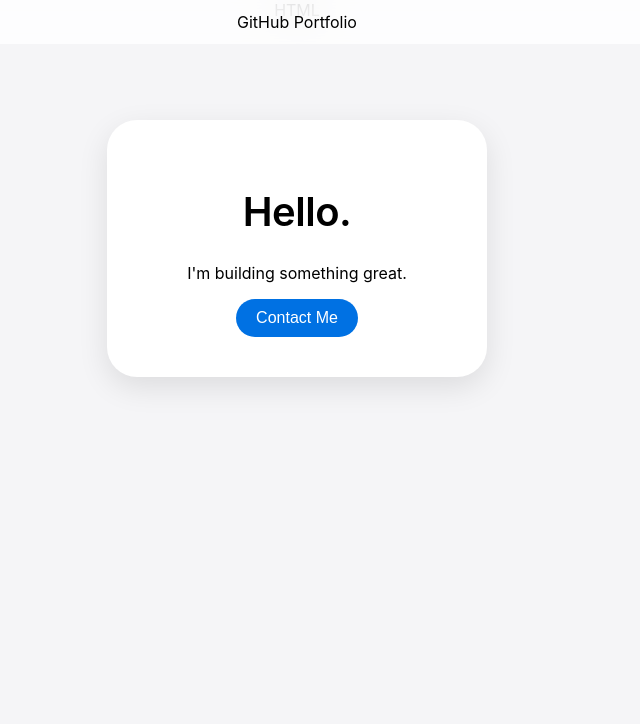
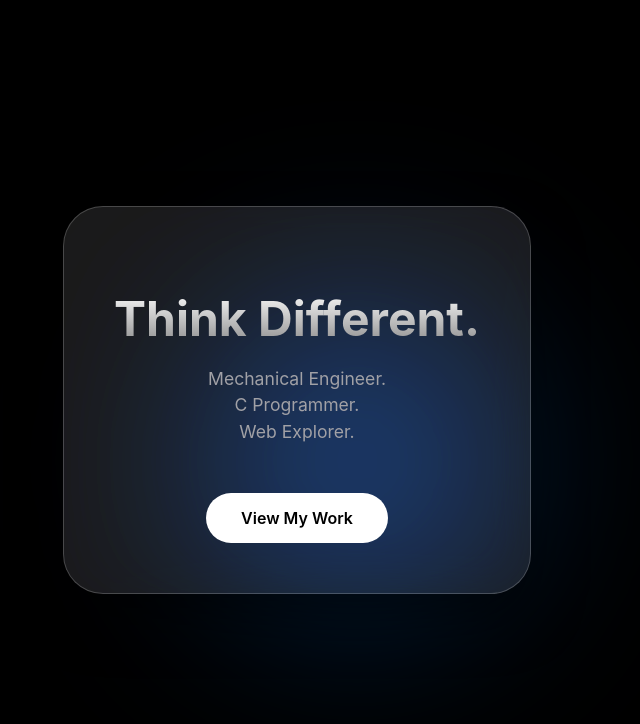
Before and after one commit to adhikrishnaZ/TESTPROJECT, a plain HTML site: page index.html in a window 1280 px wide. Shown: the whole page, without its empty margins (343-983 px from the left). Drawn offline with Linux system fonts and the light colour scheme.

Commit message:
Update index.html

```diff
--- a/index.html
+++ b/index.html
@@ -1,64 +1,103 @@
-HTML
 <!DOCTYPE html>
-<html>
+<html lang="en">
 <head>
-    <title>My Apple-Style Bio</title>
+    <meta charset="UTF-8">
+    <meta name="viewport" content="width=device-width, initial-scale=1.0">
+    <title>Creative Portfolio</title>
     <style>
-        body {
-            font-family: -apple-system, BlinkMacSystemFont, "Segoe UI", Roboto, Helvetica, Arial, sans-serif;
-            background-color: #f5f5f7; /* Apple's light gray background */
-            margin: 0;
-            display: flex;
-            flex-direction: column;
-            align-items: center;
+        :root {
+            --apple-blue: #0071e3;
+            --glass: rgba(255, 255, 255, 0.7);
         }
 
-        /* The Frosted Glass Header */
-        nav {
-            width: 100%;
-            height: 44px;
-            background: rgba(255, 255, 255, 0.8);
-            backdrop-filter: blur(20px); /* This creates the frosted effect */
-            position: fixed;
-            top: 0;
+        body {
+            margin: 0;
+            font-family: -apple-system, BlinkMacSystemFont, "SF Pro Display", "Helvetica Neue", Arial, sans-serif;
+            background: #000; /* Dark mode base */
+            color: white;
             display: flex;
             justify-content: center;
             align-items: center;
-            z-index: 1000;
+            min-height: 100vh;
+            overflow: hidden;
         }
 
-        /* The Main Content Card */
-        .card {
-            background: white;
-            padding: 40px;
-            border-radius: 30px; /* Rounded corners like an iPhone */
-            box-shadow: 0 10px 30px rgba(0,0,0,0.1);
-            margin-top: 100px;
-            text-align: center;
-            width: 300px;
+        /* Animated Background Glows */
+        .bg-glow {
+            position: absolute;
+            width: 500px;
+            height: 500px;
+            background: radial-gradient(circle, rgba(0, 113, 227, 0.4) 0%, rgba(0,0,0,0) 70%);
+            border-radius: 50%;
+            z-index: -1;
+            filter: blur(80px);
+            animation: float 10s infinite alternate;
         }
 
-        h1 { font-size: 40px; font-weight: 600; letter-spacing: -0.5px; }
+        @keyframes float {
+            from { transform: translate(-20%, -20%); }
+            to { transform: translate(20%, 20%); }
+        }
 
-        button {
-            background-color: #0071e3; /* Apple Blue */
+        /* The Glass Card */
+        .glass-card {
+            background: rgba(255, 255, 255, 0.1);
+            backdrop-filter: blur(25px) saturate(180%);
+            -webkit-backdrop-filter: blur(25px) saturate(180%);
+            border: 1px solid rgba(255, 255, 255, 0.2);
+            border-radius: 40px;
+            padding: 50px;
+            text-align: center;
+            max-width: 400px;
+            box-shadow: 0 25px 50px rgba(0,0,0,0.5);
+            transition: transform 0.3s ease;
+        }
+
+        .glass-card:hover {
+            transform: scale(1.02); /* Subtle pop on hover */
+        }
+
+        h1 {
+            font-size: 3rem;
+            margin-bottom: 10px;
+            background: linear-gradient(180deg, #fff 0%, #888 100%);
+            -webkit-background-clip: text;
+            -webkit-text-fill-color: transparent;
+        }
+
+        p {
+            font-size: 1.1rem;
+            color: #a1a1a6;
+            line-height: 1.5;
+        }
+
+        .btn {
+            display: inline-block;
+            margin-top: 30px;
+            padding: 15px 35px;
+            background: white;
+            color: black;
+            text-decoration: none;
+            border-radius: 30px;
+            font-weight: 600;
+            transition: all 0.3s ease;
+        }
+
+        .btn:hover {
+            background: var(--apple-blue);
             color: white;
-            border: none;
-            padding: 10px 20px;
-            border-radius: 20px;
-            font-size: 16px;
-            cursor: pointer;
+            box-shadow: 0 0 20px rgba(0, 113, 227, 0.6);
         }
     </style>
 </head>
 <body>
 
-    <nav>GitHub Portfolio</nav>
+    <div class="bg-glow"></div>
 
-    <div class="card">
-        <h1>Hello.</h1>
-        <p>I'm building something great.</p>
-        <button>Contact Me</button>
+    <div class="glass-card">
+        <h1>Think Different.</h1>
+        <p>Mechanical Engineer. <br> C Programmer. <br> Web Explorer.</p>
+        <a href="#" class="btn">View My Work</a>
     </div>
 
 </body>
```
